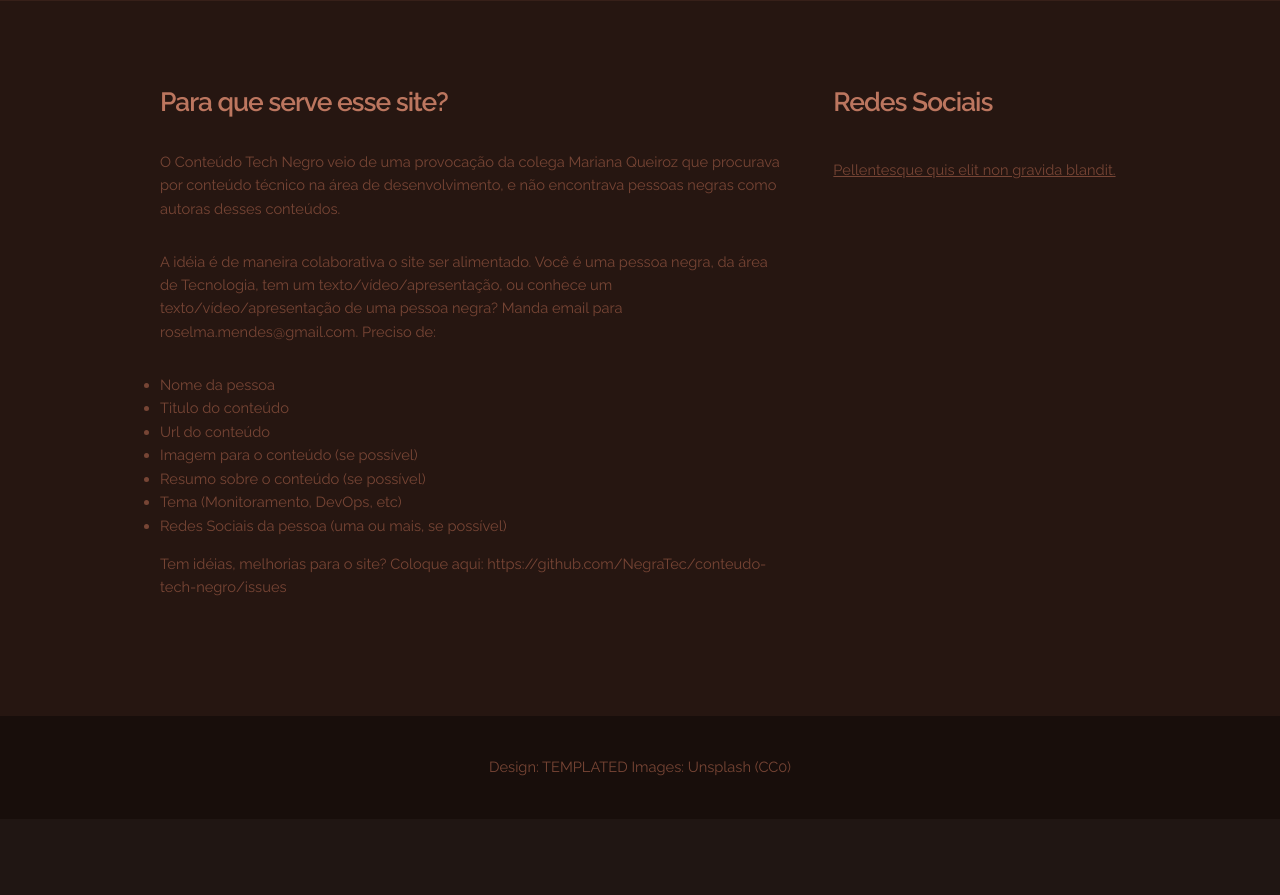
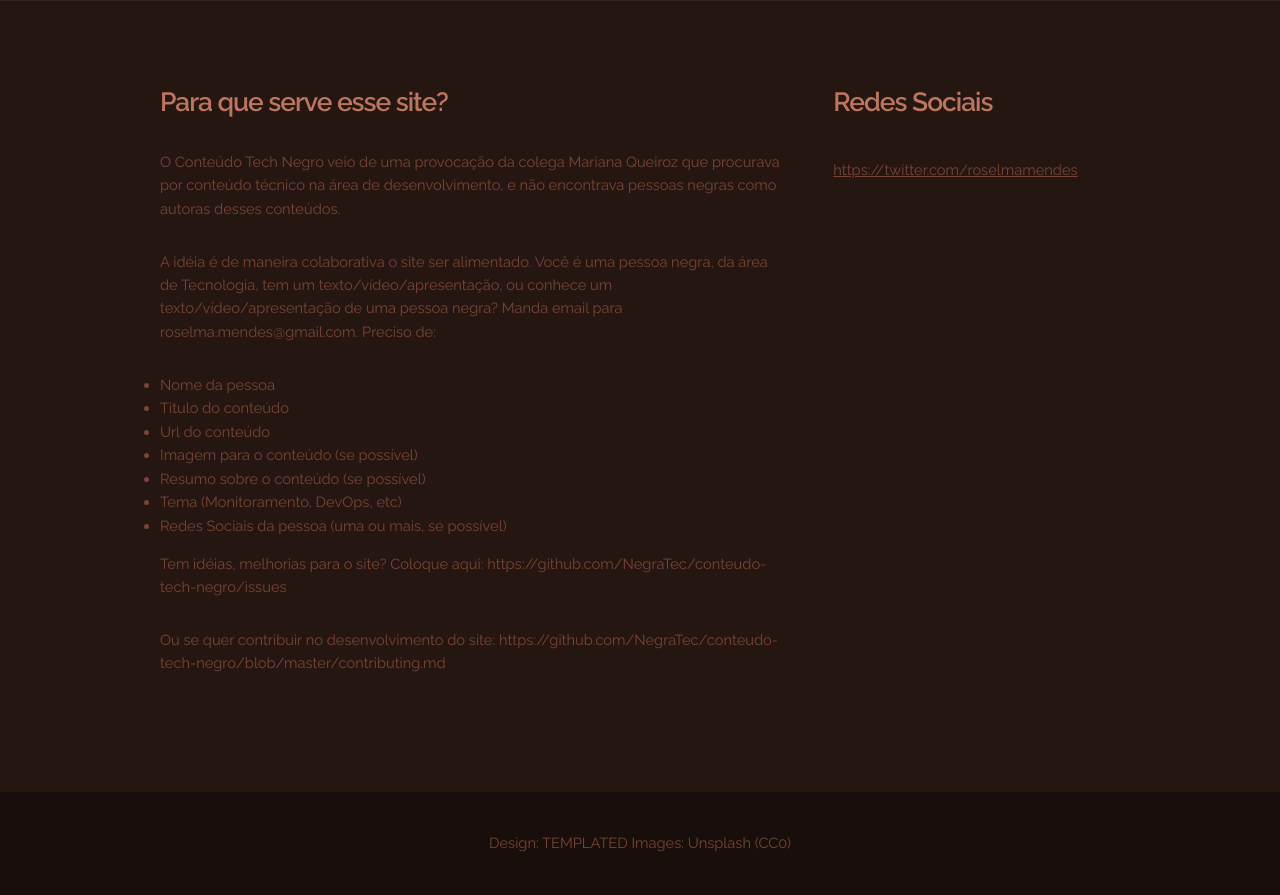
Before and after one commit to NegraTec/conteudo-tech-negro, a Flask app: page / in a window 1280 px wide. Shown: the part 2090-2985 px from the top of the page. Before the commit the page ends 2866 px from the top, so only its background shows below. Run offline with Flask 2, Linux system fonts and the light colour scheme; some libraries are stand-ins or nearby versions.

Commit message:
Adiciona redes sociais para o site e melhora a lista do conteúdo.

```diff
--- a/templates/index.html
+++ b/templates/index.html
@@ -73,7 +73,7 @@
 							<ul class="style1">
 								{% for item in conteudos[4:8]%}
 								<li class="first"><img src="{{ item.imagem }}" width="80" height="80" alt="">
-									<p>{{ item.titulo }} </p>
+									<a target="_blank" href="{{ item.url }}">{{ item.titulo }} </a>
 									<p>por {{ item.nome }} </p>
 								</li>
 								{% endfor %}
@@ -116,6 +116,7 @@
 							</ul>
 						</br>
 							<p>Tem idéias, melhorias para o site? Coloque aqui: https://github.com/NegraTec/conteudo-tech-negro/issues</p>
+							<p>Ou se quer contribuir no desenvolvimento do site: https://github.com/NegraTec/conteudo-tech-negro/blob/master/contributing.md</p>
 						</section>
 					</div>
 					<div class="4u">
@@ -124,7 +125,7 @@
 								<h2>Redes Sociais</h2>
 							</header>
 							<ul class="style">
-								<li><a href="#">Pellentesque quis elit non gravida blandit.</a></li>
+								<li><a target="_blank" href="https://twitter.com/roselmamendes">https://twitter.com/roselmamendes</a></li>
 							</ul>
 						</section>
 					</div>
```
